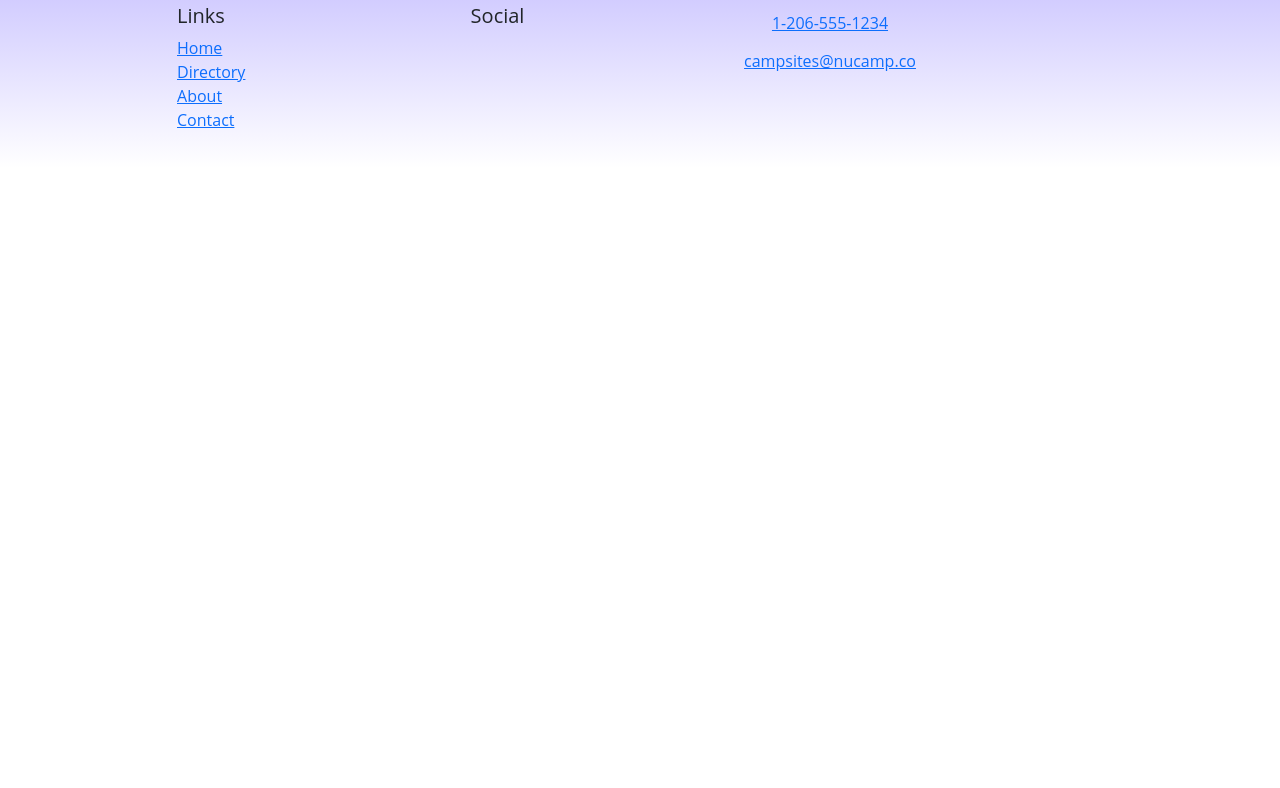
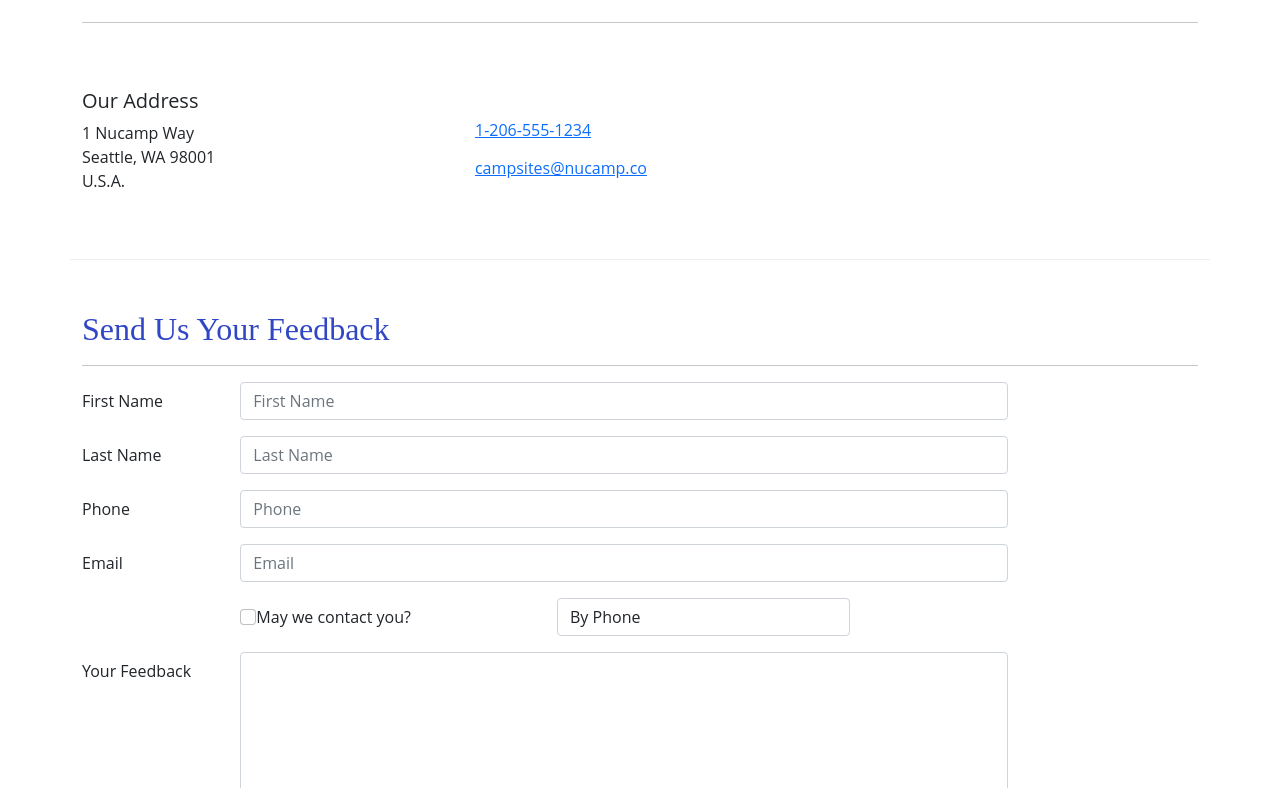
Before and after one commit to jlybruns/nucampsite, a React (Create React App) app: page /contact in a window 1280 px wide. Shown: the part 232-1020 px from the top of the page. Before the commit the page ends 800 px from the top, so only its background shows below. Built offline with nearby package versions, Linux system fonts and the light colour scheme; the HTML template or start-up script is replaced by a standard one.

Commit message:
Updated contact form using Formik

```diff
--- /dev/null
+++ b/src/components/ContactForm.js
@@ -0,0 +1,125 @@
+import { Button, Label, Col, FormGroup } from 'reactstrap';
+import { Formik, Field, Form, ErrorMessage } from 'formik';
+import { validateContactForm } from '../utils/validateContactForm';
+
+const ContactForm = () => {
+    const handleSubmit = (values, {resetForm}) => {
+        console.log('form values:', values);
+        console.log('In JSON format:', JSON.stringify(values));
+        resetForm();
+    };
+
+    return (
+        <Formik
+            initialValues={{
+                firstName: '',
+                lastName: '',
+                phoneNum: '',
+                email: '',
+                agree: false,
+                contactType: 'By Phone',
+                feedback: ''
+            }}
+            onSubmit={handleSubmit}
+            validate={validateContactForm}
+            >
+                <Form>
+                    <FormGroup row>
+                        <Label htmlFor='firstName' md='2'>
+                            First Name
+                        </Label>
+                        <Col md='10'>
+                            <Field
+                            name='firstName'
+                            placeholder='First Name'
+                            className='form-control'
+                            />
+                            <ErrorMessage name='firstName'>
+                            {(msg) => <p className='text-danger'>{msg}</p>}
+                            </ErrorMessage>
+                        </Col>
+                    </FormGroup>
+                    <FormGroup row>
+                        <Label htmlFor='lastName' md='2'>
+                            Last Name
+                        </Label>
+                        <Col md='10'>
+                            <Field
+                            name='lastName'
+                            placeholder='Last Name'
+                            className='form-control' />
+                            <ErrorMessage name='lastName'>
+                            {(msg) => <p className='text-danger'>{msg}</p>}
+                            </ErrorMessage>
+                        </Col>
+                    </FormGroup>
+                    <FormGroup row>
+                        <Label htmlFor='phoneNum' md='2'>
+                            Phone
+                        </Label>
+                        <Col md='10'>
+                            <Field
+                            name='phoneNum'
+                            placeholder='Phone'
+                            className='form-control' />
+                            <ErrorMessage name='phoneNum'>
+                            {(msg) => <p className='text-danger'>{msg}</p>}
+                            </ErrorMessage>
+                        </Col>
+                    </FormGroup>
+                    <FormGroup row>
+                        <Label htmlFor='email' md='2'>
+                            Email
+                        </Label>
+                        <Col md='10'>
+                            <Field
+                            name='email'
+                            placeholder='Email'
+                            className='form-control' />
+                            <ErrorMessage name='email'>
+                            {(msg) => <p className='text-danger'>{msg}</p>}
+                            </ErrorMessage>
+                        </Col>
+                    </FormGroup>
+                    <FormGroup row>
+                        <Label check md={{size: 4, offset: 2}}>
+                            <Field
+                                name='agree'
+                                type = 'checkbox'
+                                className='form-check-input'
+                                />{''}
+                                May we contact you?
+                        </Label>
+                        <Col md='4'>
+                            <Field name='contactType'as='select' className='form-control'>
+                                <option>By Phone</option>
+                                <option>By Email</option>
+                            </Field>
+                        </Col>
+                    </FormGroup>
+                    <FormGroup row>
+                        <Label htmlFor='feedback' md='2'>
+                            Your Feedback
+                        </Label>
+                        <Col md='10'>
+                            <Field
+                                className='form-control'
+                                name='feedback'
+                                as='textarea'
+                                rows='12'
+                            />
+                        </Col>
+                    </FormGroup>
+                    <FormGroup row>
+                    <Col md={{ size: 10, offset: 2 }}>
+                        <Button type='submit' color='primary'>
+                            Send Feedback
+                        </Button>
+                    </Col>
+                    </FormGroup>
+                </Form>
+            </Formik>
+    )
+};
+
+export default ContactForm;
--- a/src/features/display/DisplayList.js
+++ b/src/features/display/DisplayList.js
@@ -12,9 +12,11 @@
         <Row>
             {items.map((item, idx) => {
                 return (
-                    <Col md className='m-1' key={idx}>
-                        <AnimatedDisplayCard item={item} />
-                    </Col>
+                    item && (
+                        <Col md className='m-1' key={idx}>
+                            <AnimatedDisplayCard item={item} />
+                        </Col>
+                    )
                 );
             })}
         </Row>
--- a/src/pages/ContactPage.js
+++ b/src/pages/ContactPage.js
@@ -1,5 +1,53 @@
+import { Container, Col, Row } from "reactstrap";
+import SubHeader from "../components/SubHeader";
+import ContactForm from "../components/ContactForm";
+
 const ContactPage = () => {
-    return <div>Contact Page</div>
+    return (
+        <Container>
+            <SubHeader current='Contact Us' />
+            <Row className="row-content align-items-center">
+                <Col sm='4'>
+                    <h5>Our Address</h5>
+                    <address>
+                        1 Nucamp Way
+                        <br />
+                        Seattle, WA 98001
+                        <br />
+                        U.S.A.
+                    </address>
+                </Col>
+                <Col>
+                    <a
+                        role='button'
+                        className="btn btn-link"
+                        href="tel:+12065551234"
+                    >
+                        <i className="fa fa-phone" /> 1-206-555-1234
+                    </a>
+                    <br />
+                    <a
+                        role='button'
+                        className="btn btn-link"
+                        href="mailto:fakeemail@famkeemail.co"
+                        >
+                            <i className="fa fa-envelope-o" /> campsites@nucamp.co
+                        </a>
+                </Col>
+            </Row>
+            <Row className="row-content">
+                <Col xs='12'>
+                    <h2>
+                        Send Us Your Feedback
+                    </h2>
+                    <hr/>
+                </Col>
+                <Col md='10'>
+                    <ContactForm />
+                </Col>
+            </Row>
+        </Container>
+    )
 };
 
 export default ContactPage;
--- /dev/null
+++ b/src/utils/validateContactForm.js
@@ -0,0 +1,26 @@
+export const validateContactForm = (values) => {
+    const errors = {};
+
+    if(!values.firstName) {
+        errors.firstName = 'Required';
+    } else if (values.firstName.length < 2) {
+        errors.firstName = 'Must be at least 2 characters long';
+    } else if (values.firstName.length > 15) {
+        errors.firstName = 'Must 15 characters or less'
+    }
+    if(!values.lastName) {
+        errors.lastName = 'Required';
+    } else if (values.lastName.length < 2) {
+        errors.lastName = 'Must be at least 2 characters long';
+    } else if (values.lastName.length > 15) {
+        errors.lastName = 'Must 15 characters or less'
+    }
+    const reg = /^\d+$/;
+    if (!reg.test(values.phoneNum)){
+        errors.phoneNum = 'The phone number should only contain numbers';
+    }
+    if(!values.email.includes('@')) {
+        errors.email = 'Email should contain a @';
+    }
+    return errors;
+};
```
